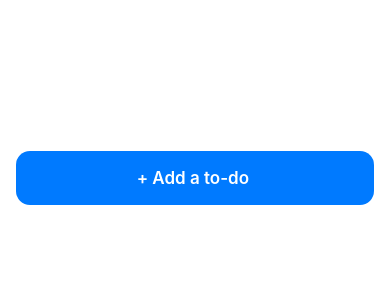
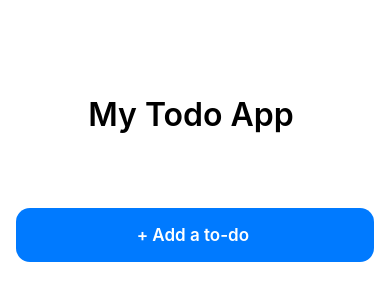
Before and after one commit to zoutigo/todo-react-native, a React Native app: screen /Home in a window 390 px wide. Shown: the part 244-544 px from the top of the page. Built offline with nearby package versions, Linux system fonts and the light colour scheme.

Commit message:
improve style

```diff
--- a/app/components/ToDoCard.js
+++ b/app/components/ToDoCard.js
@@ -1,10 +1,19 @@
 import React from "react"
 import { StyleSheet, Text, View, TouchableOpacity } from "react-native"
+import Ionicons from "react-native-vector-icons/Ionicons"
 
-const ToDoCard = ({ title, description, handleDelete }) => {
+const ToDoCard = ({
+  title,
+  description,
+  handleDelete,
+  checked,
+  handleUpdate,
+}) => {
   return (
     <View style={styles.container}>
-      <TouchableOpacity style={styles.checkBox}></TouchableOpacity>
+      <TouchableOpacity style={styles.checkBox} onPress={handleUpdate}>
+        {checked && <Ionicons name="checkmark" size={32} color="black" />}
+      </TouchableOpacity>
       <View>
         <Text style={styles.title}>{title} </Text>
         <Text style={styles.description}>
@@ -36,6 +45,8 @@ const styles = StyleSheet.create({
     borderWidth: 1,
     borderColor: "rgba(60,60,67,0.6)",
     borderRadius: 4,
+    justifyContent: "center",
+    alignItems: "center",
   },
   title: {
     fontWeight: "600",
--- a/app/components/UI/Button.js
+++ b/app/components/UI/Button.js
@@ -1,13 +1,13 @@
-import React from "react";
-import { View, Text, TouchableOpacity, StyleSheet } from "react-native";
+import React from "react"
+import { View, Text, TouchableOpacity, StyleSheet } from "react-native"
 
 const Button = ({ children, onPress }) => {
   return (
     <TouchableOpacity style={styles.container} onPress={onPress}>
       <Text style={styles.title}>{children} </Text>
     </TouchableOpacity>
-  );
-};
+  )
+}
 
 const styles = StyleSheet.create({
   container: {
@@ -15,6 +15,7 @@ const styles = StyleSheet.create({
     borderRadius: 14,
     width: "100%",
     alignItems: "center",
+    marginTop: 32,
   },
   title: {
     color: "white",
@@ -22,6 +23,6 @@ const styles = StyleSheet.create({
     fontSize: 17,
     fontWeight: "600",
   },
-});
+})
 
-export default Button;
+export default Button
--- /dev/null
+++ b/app/components/UI/Title.js
@@ -0,0 +1,12 @@
+import React from "react"
+import { View, Text, StyleSheet } from "react-native"
+
+const Title = ({ children }) => {
+  return <Text style={styles.title}>{children}</Text>
+}
+
+const styles = StyleSheet.create({
+  title: { fontWeight: "600", fontSize: 32, marginBottom: 42 },
+})
+
+export default Title
--- a/app/hooks/useAsyncStorageCrud.js
+++ b/app/hooks/useAsyncStorageCrud.js
@@ -36,7 +36,7 @@ const useAsyncStorageCrud = () => {
     await AsyncStorage.setItem("toDoList", jsonValue)
     toDoListChange(newTodoList)
   }
-  const todoUpdate = async (index, toDo) => {
+  const toDoUpdate = async (index, toDo) => {
     const newTodoList = [...toDoList]
     newTodoList.splice(index, 1, toDo)
     const jsonValue = JSON.stringify(newTodoList)
@@ -44,7 +44,7 @@ const useAsyncStorageCrud = () => {
     toDoListChange(newTodoList)
   }
 
-  return { toDoList, todoCreate, todoUpdate, toDoDelete }
+  return { toDoList, todoCreate, toDoUpdate, toDoDelete }
 }
 
 export default useAsyncStorageCrud
--- a/app/hooks/useNewTodoManage.js
+++ b/app/hooks/useNewTodoManage.js
@@ -1,11 +1,11 @@
-import React, { useState } from "react";
-import useAsyncStorageCrud from "@hooks/useAsyncStorageCrud";
+import React, { useState } from "react"
+import useAsyncStorageCrud from "@hooks/useAsyncStorageCrud"
 
 const useNewTodoManage = () => {
-  const [title, titleChange] = useState(null);
-  const [description, descriptionChange] = useState(null);
+  const [title, titleChange] = useState(null)
+  const [description, descriptionChange] = useState(null)
 
-  const { todoCreate } = useAsyncStorageCrud();
+  const { todoCreate } = useAsyncStorageCrud()
 
   const fieldsTab = [
     {
@@ -18,17 +18,17 @@ const useNewTodoManage = () => {
       onChange: (e) => descriptionChange(e),
       placeholder: "Description (optional)",
     },
-  ];
+  ]
 
   const handleSubmit = async () => {
-    if (!title || title.length === 0) return alert("title mandatory");
+    if (!title || title.length === 0) return alert("title mandatory")
 
-    await todoCreate({ title, description });
-    titleChange("");
-    descriptionChange("");
-  };
+    await todoCreate({ title, description, checked: false })
+    titleChange("")
+    descriptionChange("")
+  }
 
-  return { fieldsTab, handleSubmit };
-};
+  return { fieldsTab, handleSubmit }
+}
 
-export default useNewTodoManage;
+export default useNewTodoManage
--- a/app/screens/Home.js
+++ b/app/screens/Home.js
@@ -1,28 +1,41 @@
 import React from "react"
-import { View, Text, StyleSheet } from "react-native"
+import { View, Text, StyleSheet, ScrollView } from "react-native"
 import useAsyncStorageCrud from "@hooks/useAsyncStorageCrud"
 
 import Button from "@components/UI/Button"
 import ToDoCard from "../components/ToDoCard"
+import Title from "../components/UI/Title"
 
 const Home = ({ navigation }) => {
   const handlePress = () => {
     navigation.navigate("TodoCreate")
   }
 
-  const { toDoList, toDoDelete } = useAsyncStorageCrud()
+  const { toDoList, toDoDelete, toDoUpdate } = useAsyncStorageCrud()
 
   return (
-    <View style={styles.container}>
+    <ScrollView contentContainerStyle={styles.container}>
+      <Title>My Todo App </Title>
       {toDoList.map((toDo, index) => {
         const handleDelete = () => {
           toDoDelete(index)
         }
+        const handleUpdate = () => {
+          const updatedToDo = { ...toDo, checked: !toDo.checked }
+          toDoUpdate(index, updatedToDo)
+        }
 
-        return <ToDoCard key={index} {...toDo} handleDelete={handleDelete} />
+        return (
+          <ToDoCard
+            key={index}
+            {...toDo}
+            handleDelete={handleDelete}
+            handleUpdate={handleUpdate}
+          />
+        )
       })}
       <Button onPress={handlePress}>+ Add a to-do</Button>
-    </View>
+    </ScrollView>
   )
 }
 
--- a/app/screens/TodoCreate.js
+++ b/app/screens/TodoCreate.js
@@ -1,18 +1,20 @@
-import React from "react";
-import { View, Text, StyleSheet } from "react-native";
-import Input from "@components/UI/Input";
-import Button from "@components/UI/Button";
-import useNewTodoManage from "@hooks/useNewTodoManage";
+import React from "react"
+import { View, Text, StyleSheet } from "react-native"
+import Input from "@components/UI/Input"
+import Button from "@components/UI/Button"
+import useNewTodoManage from "@hooks/useNewTodoManage"
+import Title from "../components/UI/Title"
 
 const TodoCreate = ({ navigation }) => {
-  const { fieldsTab, handleSubmit } = useNewTodoManage();
+  const { fieldsTab, handleSubmit } = useNewTodoManage()
 
   const handlePress = () => {
-    navigation.navigate("Home");
-  };
+    navigation.navigate("Home")
+  }
 
   return (
     <View style={styles.container}>
+      <Title>Add a new Task</Title>
       {fieldsTab.map(({ value, onChange, placeholder }) => {
         return (
           <Input
@@ -21,22 +23,22 @@ const TodoCreate = ({ navigation }) => {
             value={value}
             onChange={onChange}
           />
-        );
+        )
       })}
 
       <Button onPress={handleSubmit}> Add a to-do</Button>
     </View>
-  );
-};
+  )
+}
 
 const styles = StyleSheet.create({
   container: {
     flex: 1,
     padding: 16,
-    backgroundColor: "rgba(0,0,0,0.05)",
+    backgroundColor: "#f7f3e9",
     alignItems: "center",
     justifyContent: "center",
   },
-});
+})
 
-export default TodoCreate;
+export default TodoCreate
```
